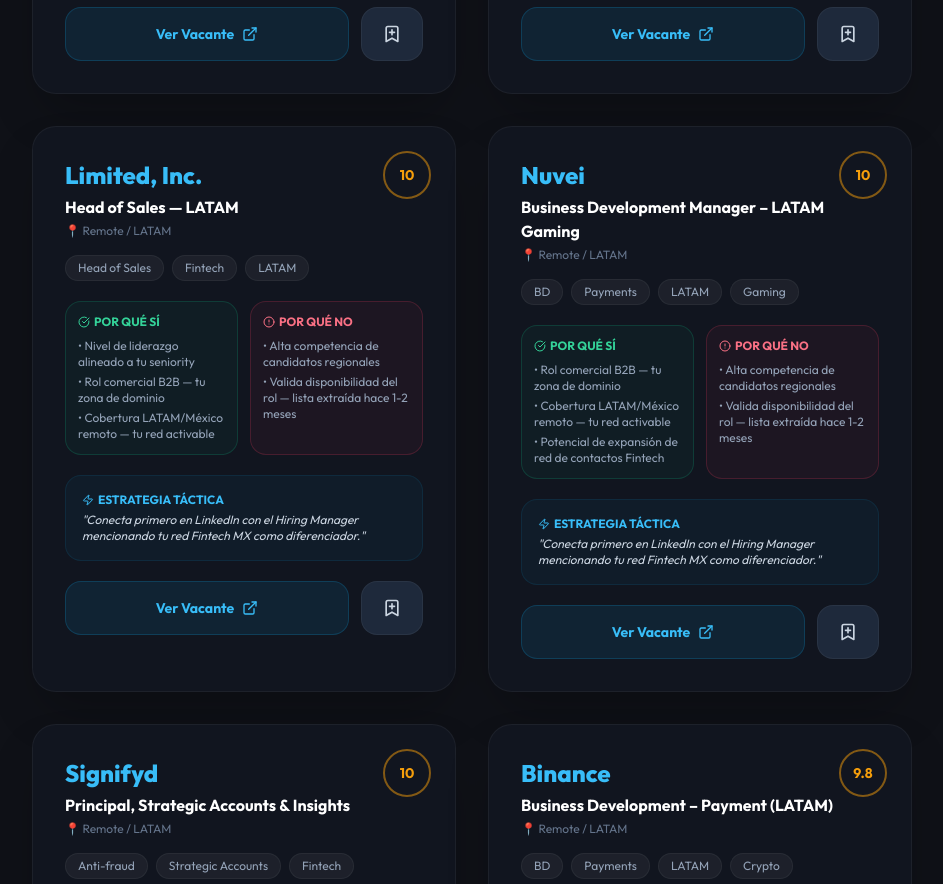
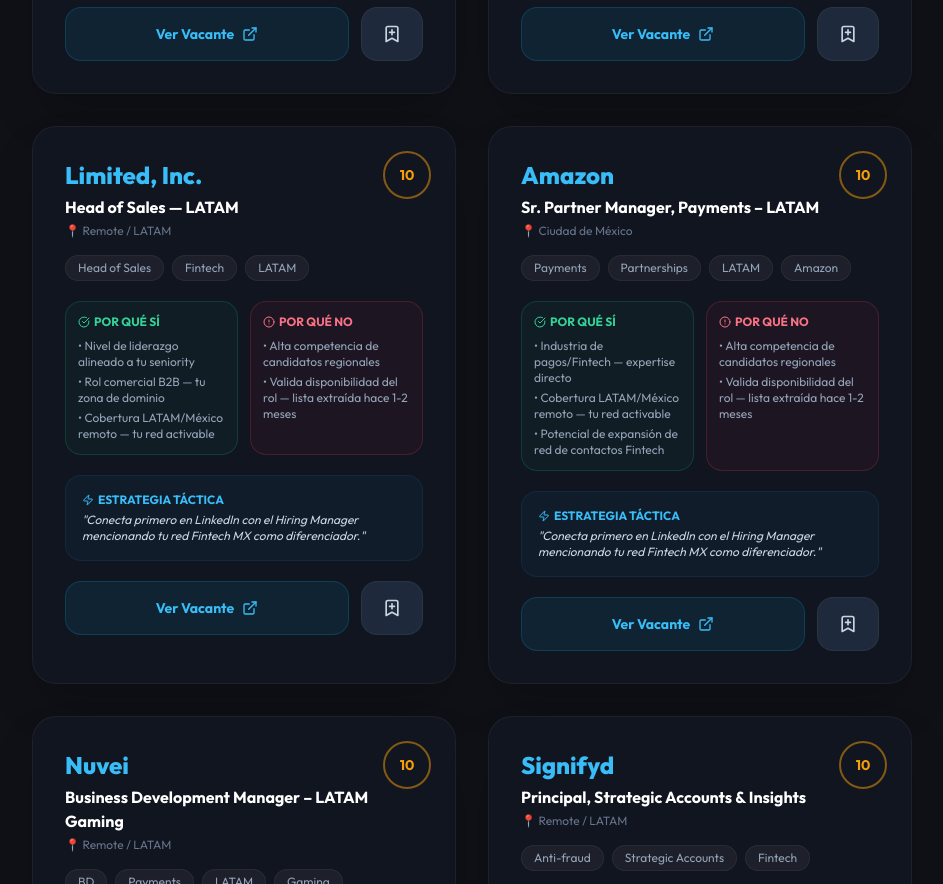
Before and after one commit to agutierrez11/CareerBoosterAI, a React app: page /radar in a window 1280 px wide. Shown: the part 1320-2204 px from the top of the page, without its empty margins (296-1239 px from the left). Built offline with nearby package versions, Linux system fonts and the light colour scheme; no server answers; the HTML template or start-up script is replaced by a standard one.

Commit message:
Radar: Added Amazon Sr Partner Manager Payments LATAM (Job ID 10413517, verified active May 7 2026)

```diff
--- a/src/pages/JobRadar.jsx
+++ b/src/pages/JobRadar.jsx
@@ -50,15 +50,16 @@
   return { pros: pros.slice(0, 3), cons: cons.slice(0, 2), strategy };
 };
 
-// ── Vacantes VERIFICADAS — Links directos LinkedIn ────────────────────────
-// Última verificación: Mayo 2026 | ✅ = Activa | ❌ = Eliminada
+// ── Vacantes VERIFICADAS — Links directos LinkedIn / Amazon ───────────────
+// Última verificación: 13 Mayo 2026
 const LINKEDIN_SEED = [
   // ── LIDERAZGO REGIONAL ──────────────────────────────────────────────────
   { company: "Taptap Send", title: "General Manager, LATAM", url: "https://www.linkedin.com/jobs/view/4242002934/", location: "Remote / LATAM", tags: ["General Manager", "LATAM", "Fintech"] },
   { company: "VelaFi", title: "Regional Head of Sales – LATAM", url: "https://www.linkedin.com/jobs/view/4370000287/", location: "Remote / LATAM", tags: ["Head of Sales", "LATAM", "Payments"] },
   { company: "Limited, Inc.", title: "Head of Sales — LATAM", url: "https://www.linkedin.com/jobs/view/4366888537/", location: "Remote / LATAM", tags: ["Head of Sales", "Fintech", "LATAM"] },
 
-  // ── PAGOS & FINTECH ─────────────────────────────────────────────────────
+  // ── PAGOS & PARTNERSHIPS ────────────────────────────────────────────────
+  { company: "Amazon", title: "Sr. Partner Manager, Payments – LATAM", url: "https://amazon.jobs/en/jobs/10413517", location: "Ciudad de México", tags: ["Payments", "Partnerships", "LATAM", "Amazon"] },
   { company: "Binance", title: "Business Development – Payment (LATAM)", url: "https://www.linkedin.com/jobs/view/4330738587/", location: "Remote / LATAM", tags: ["BD", "Payments", "LATAM", "Crypto"] },
   { company: "DEUNA", title: "Enterprise Sales Executive – Payments (Remote MX)", url: "https://www.linkedin.com/jobs/view/4361105504/", location: "Ciudad de México (Remote)", tags: ["Enterprise Sales", "Payments", "Fintech", "Remote"] },
   { company: "Nuvei", title: "Sr. Account Manager – Mexico", url: "https://www.linkedin.com/jobs/view/4279700652/", location: "México", tags: ["Account Manager", "Payments", "Fintech"] },
```
